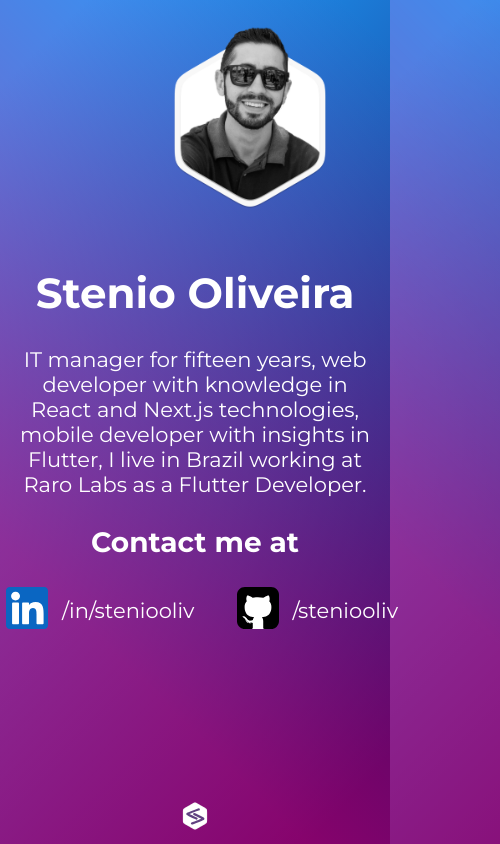
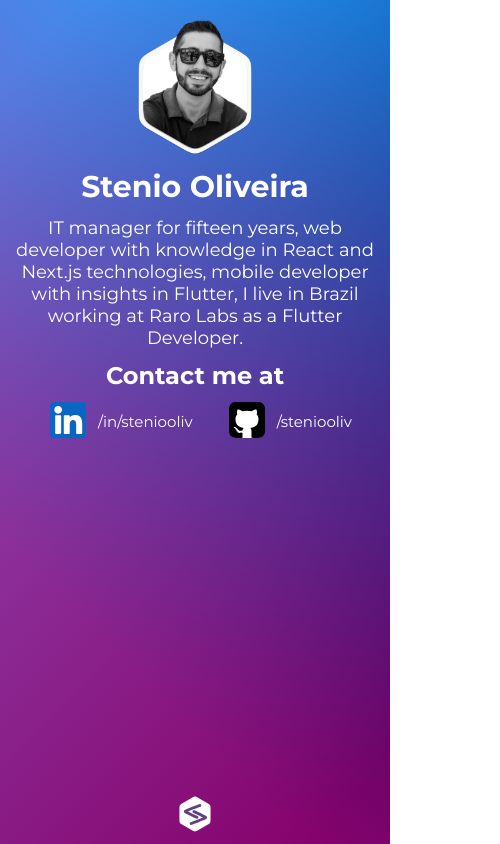
Before and after one commit to steniooliv/steniooliv.github.io, a Next.js app: page / in a window 390 px wide. Shown: the whole page, 500 px wide, since content can reach past the window. Built offline with nearby package versions, Linux system fonts and the light colour scheme.

Commit message:
fix responsivity

```diff
--- a/src/pages/index.tsx
+++ b/src/pages/index.tsx
@@ -1,20 +1,22 @@
 import Head from 'next/head';
 
-import style from '../styles/home.module.scss';
+import styles from '../styles/home.module.scss';
 
 export default function Home() {
   return (
-    <body>
-      <Head>
-        <title>Stenio Oliveira</title>
-      </Head>
-      <header className={style.header}>
-        <img src="/assets/steniooliv_profile.png" alt="Stenio Oliveira" />
+    <>
+    <Head>
+      <title>Stênio Oliveira</title>
+    </Head>
+
+    <main className={styles.container}>
+      <header className={styles.header}>
+          <img src="/assets/steniooliv_profile.png" alt="Stenio Oliveira" />
       </header>
-      <main className={style.about}>
+      <article className={styles.about}>
         <h1>Stenio Oliveira</h1>
         <p>IT manager for fifteen years, web developer with knowledge in React and Next.js technologies, mobile developer with insights in Flutter, I live in Brazil working at Raro Labs as a Flutter Developer.</p>
-        <div className={style.contact}>
+        <div className={styles.contact}>
           <h1>Contact me at</h1>
           <div>
             <div>
@@ -35,10 +37,12 @@ export default function Home() {
             </div>
           </div>
         </div>
-      </main>
-      <footer className={style.footer}>
+      </article>
+
+      <footer className={styles.footer}>
         <img src="/assets/steniooliv.svg" alt="steniooliv" />
       </footer>
-    </body>
-  )
+    </main>
+    </>
+  );
 }
--- a/src/styles/global.scss
+++ b/src/styles/global.scss
@@ -15,6 +15,16 @@
 
 }
 
+html {
+  font-size: 200%;
+}
+
+@media (max-width: 1444px) {
+  html {
+    font-size: 115%;
+  }
+}
+
 @media (max-width: 1080px) {
   html {
     font-size: 93.75%;
@@ -27,20 +37,35 @@
   }
 }
 
+@media (max-width: 480px) {
+  html {
+    font-size: 75%;
+  }
+}
+
+@media (max-width: 320px) {
+  html {
+    font-size: 68.75%;
+  }
+}
+
+html {
+  background: linear-gradient(45deg, rgba(255, 0, 122, 0.5) 24.61%, rgba(248, 248, 242, 0) 96.28%), linear-gradient(135deg, #21A2FF 6.95%, #0D065E 93.2%);
+  background-repeat: no-repeat;
+  background-size: cover;
+
+  background: -webkit-linear-gradient(45deg, rgba(255, 0, 122, 0.5) 24.61%, rgba(248, 248, 242, 0) 96.28%), linear-gradient(135deg, #21A2FF 6.95%, #0D065E 93.2%);
+  -webkit-background-size: cover;
+  background: -moz-linear-gradient(45deg, rgba(255, 0, 122, 0.5) 24.61%, rgba(248, 248, 242, 0) 96.28%), linear-gradient(135deg, #21A2FF 6.95%, #0D065E 93.2%);
+  -moz-background-size: cover;
+  background: -o-linear-gradient(45deg, rgba(255, 0, 122, 0.5) 24.61%, rgba(248, 248, 242, 0) 96.28%), linear-gradient(135deg, #21A2FF 6.95%, #0D065E 93.2%);
+  -o-background-size: cover;
+}
+
 body {
-  background: linear-gradient(45deg, rgba(255, 0, 122, 0.5) 24.61%, rgba(248, 248, 242, 0) 96.28%), linear-gradient(135deg, #21A2FF 6.95%, #0D065E 93.2%);
+  height: 100vh;
   color: var(--white);
-  // width: 100%;
-  // height: 100vh;
-  // display: flex;
-  // flex-direction: column;
-  // justify-content: center;
-  // align-items: center;
-  // margin: 0;
-  width: 100%;
   margin:0;
-  display:flex;
-  flex-direction:column;
 }
 
 body, input, textarea, select, button {
@@ -55,23 +80,3 @@ a {
   color: inherit;
   text-decoration: none;
 }
-
-body{ height:100vh; margin:0 auto; }
-
-
-body{
-  display:flex;
-  flex-direction:column;
-  justify-content: center;
-}
-
-header {
-  margin: 0 auto;
-}
-
-footer{
-  margin-top:auto;
-  display: flex;
-  justify-content: center;
-  margin-bottom: 1rem;
-}
--- a/src/styles/home.module.scss
+++ b/src/styles/home.module.scss
@@ -1,22 +1,19 @@
+.container {
+  position: relative;
+  height: 100vh;
+}
+
 .header {
-  max-width: 1440px;
-  min-width: 500px;
-  min-height: 30vh;
   text-align: center;
   overflow: hidden;
   display: flex;
+  flex-direction: row;
   justify-content: center;
 }
 
 .header img {
-  height: 15rem;
-}
-
-.about h1 {
-  font-size: 3rem;
-  font-weight: 700;
-  text-align: center;
-  padding: 1rem
+  min-height: 8rem;
+  max-height: 13rem;
 }
 
 .about {
@@ -24,48 +21,68 @@
   flex-direction: column;
   justify-content: center;
   align-items: center;
+  padding: 1rem;
+
+  h1 {
+    font-size: 2.5rem;
+    margin-bottom: 1rem;
   }
 
-.about p {
-  max-width: 600px;
+  p {
+    max-width: 40rem;
     font-size: 1.5rem;
-  font-weight: 400;
     text-align: center;
-  padding: 1rem;
+  }
 }
 
+.contact {
+  display: flex;
+  flex-direction: column;
+  align-items: center;
+  justify-content: center;
 
-.contact div {
+  margin: 1rem;
+
+  div {
     display: flex;
     flex-direction: row;
     justify-content: center;
     align-items: center;
   }
-.contact div + div {
+
+  div + div {
     margin-left: 2rem;
   }
-.contact h1 {
+
+  h1 {
     font-size: 2rem;
-  font-weight: 700;
-  text-align: center;
-  padding: 1rem
+    margin-bottom: 1rem;
   }
 
-.contact img {
+  img {
     width: 3rem;
-  margin: 1rem 1rem;
+    margin: 0 1rem;
   }
 
-.contact span {
-  font-size: 1.5rem;
+  span {
+    font-size: 1.25rem;
     font-weight: 400;
     text-align: center;
   }
-
-.footer {
-  margin-top: auto;
 }
 
-.footer img{
-  width: 2rem;
+.footer{
+  width: 100%;
+  height: 4rem;
+  position: absolute;
+  bottom: 0;
+  display: flex;
+  align-items: center;
+  justify-content: center;
+  text-align: center;
+
+  img{
+    width: 3rem;
+    margin-bottom: 1rem;
   }
+}
```
Lines whose indentation alone changed are shown as unchanged.
